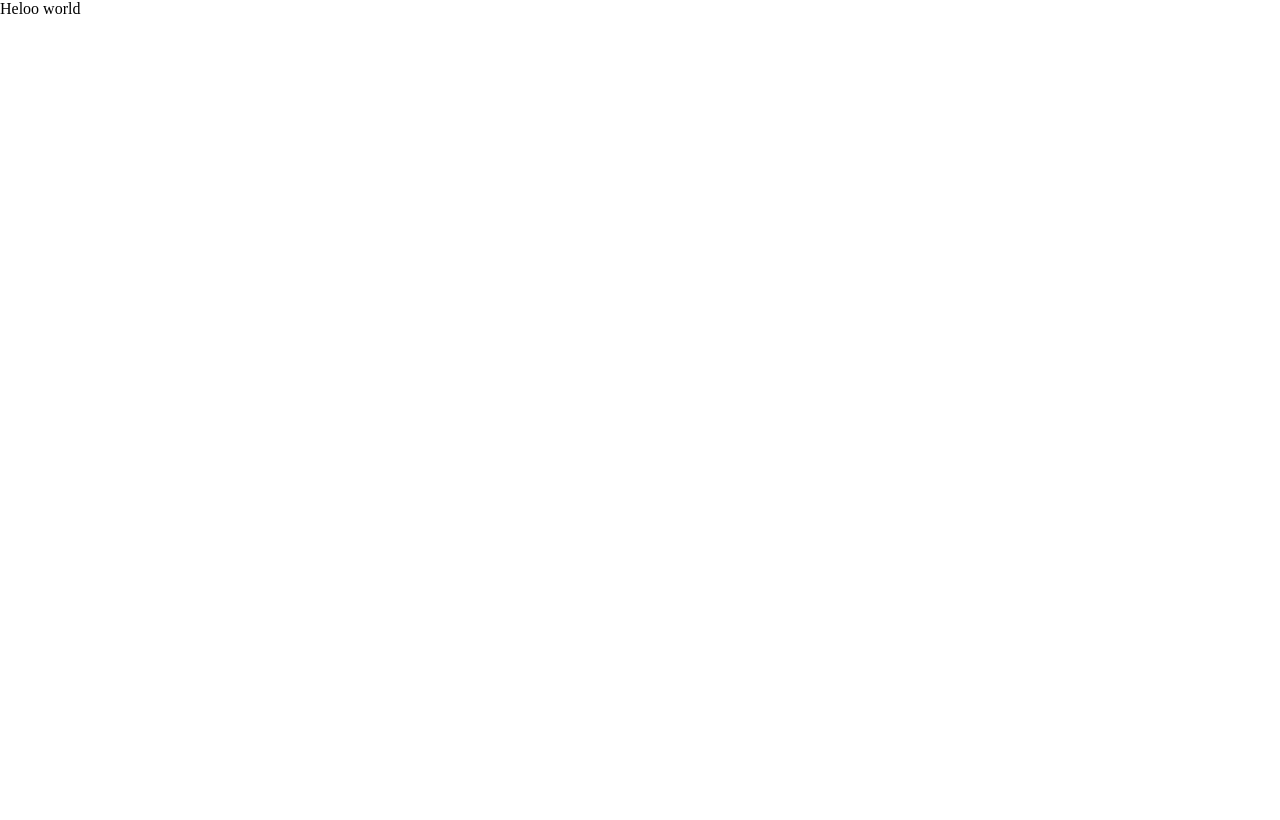
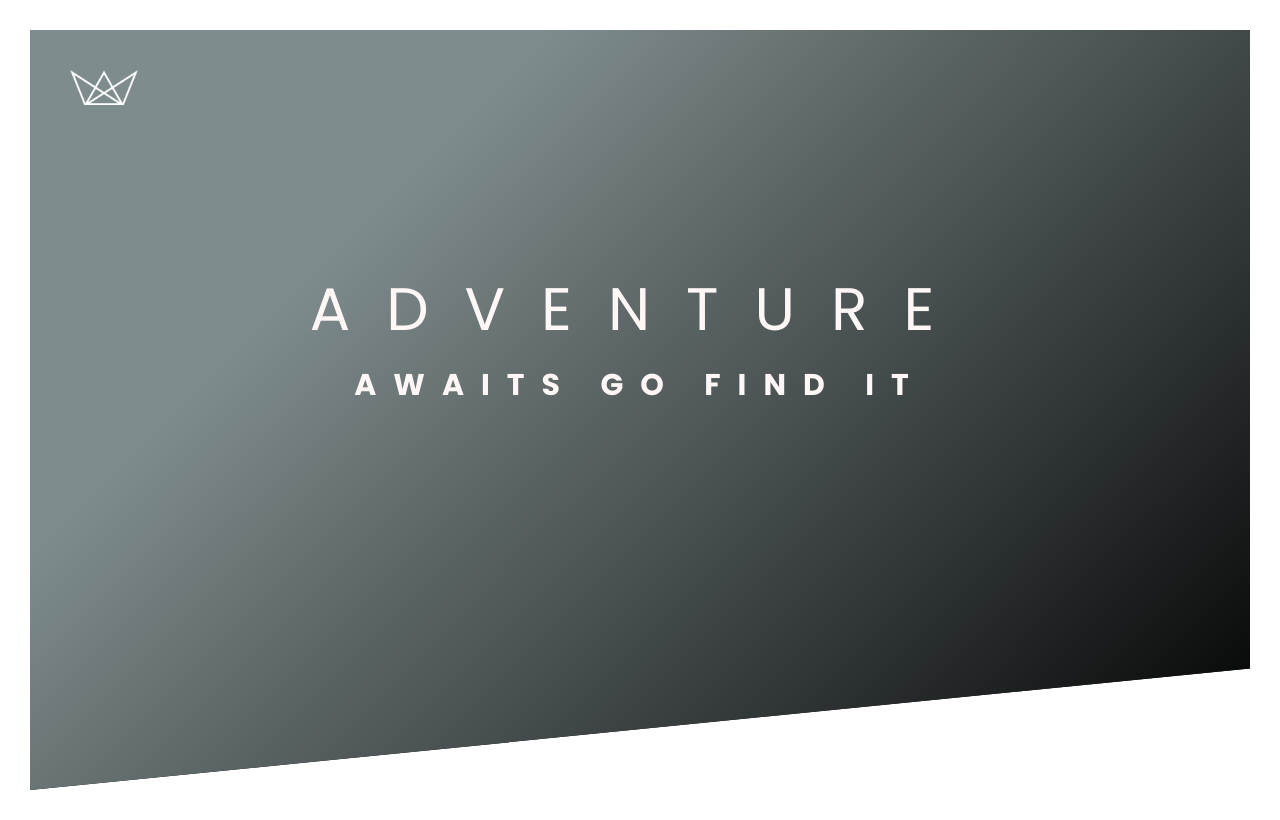
Before and after one commit to Akash007670/CSS-Projects, a plain HTML site: page travel-fiesta/index.html in a window 1280 px wide. Drawn offline with Linux system fonts and the light colour scheme.

Commit message:
Added logo,title and css changes

```diff
--- a/travel-fiesta/css/style.css
+++ b/travel-fiesta/css/style.css
@@ -3,3 +3,61 @@
   padding: 0;
   box-sizing: border-box;
 }
+
+body {
+  font-family: "Poppins", sans-serif;
+  font-size: 16px;
+  font-weight: 400;
+  line-height: 1.7;
+  color: rgb(109, 109, 109);
+  padding: 30px;
+}
+
+header {
+  position: relative;
+  height: 95vh;
+  /* background-image: url("../assets/hero.jpg"); */
+  background-size: cover;
+  background-position: top;
+  clip-path: polygon(0 0, 100% 0%, 100% 84%, 0% 100%);
+  background-color: #000000;
+  background-image: linear-gradient(315deg, #000000 0%, #7f8c8d 74%);
+}
+
+.logo-box {
+  position: absolute;
+  top: 40px;
+  left: 40px;
+}
+
+.logo {
+  height: 35px;
+}
+
+.hero-text {
+  /* border: 2px solid red; */
+  position: absolute;
+  top: 40%;
+  left: 50%;
+  transform: translate(-50%, -50%);
+}
+
+.heading {
+  color: rgb(255, 246, 246);
+  text-transform: uppercase;
+  text-align: center;
+}
+
+.heading-main {
+  display: block;
+  font-size: 60px;
+  font-weight: 400;
+  letter-spacing: 36px;
+}
+
+.heading-sub {
+  display: block;
+  font-size: 30px;
+  font-weight: 600;
+  letter-spacing: 17px;
+}
--- a/travel-fiesta/index.html
+++ b/travel-fiesta/index.html
@@ -6,8 +6,24 @@
     <meta name="viewport" content="width=device-width, initial-scale=1.0" />
     <title>Travel Fiesta</title>
     <link rel="stylesheet" href="./css/style.css" />
+    <link rel="preconnect" href="https://fonts.googleapis.com" />
+    <link rel="preconnect" href="https://fonts.gstatic.com" crossorigin />
+    <link
+      href="https://fonts.googleapis.com/css2?family=Poppins:wght@200;400;500;700&display=swap"
+      rel="stylesheet"
+    />
   </head>
   <body>
-    Heloo world
+    <header>
+      <div class="logo-box">
+        <img src="./assets/logo-white.png" alt="logo" class="logo" />
+      </div>
+      <div class="hero-text">
+        <h1 class="heading">
+          <span class="heading-main">adventure</span>
+          <span class="heading-sub">awaits go find it</span>
+        </h1>
+      </div>
+    </header>
   </body>
 </html>
```
